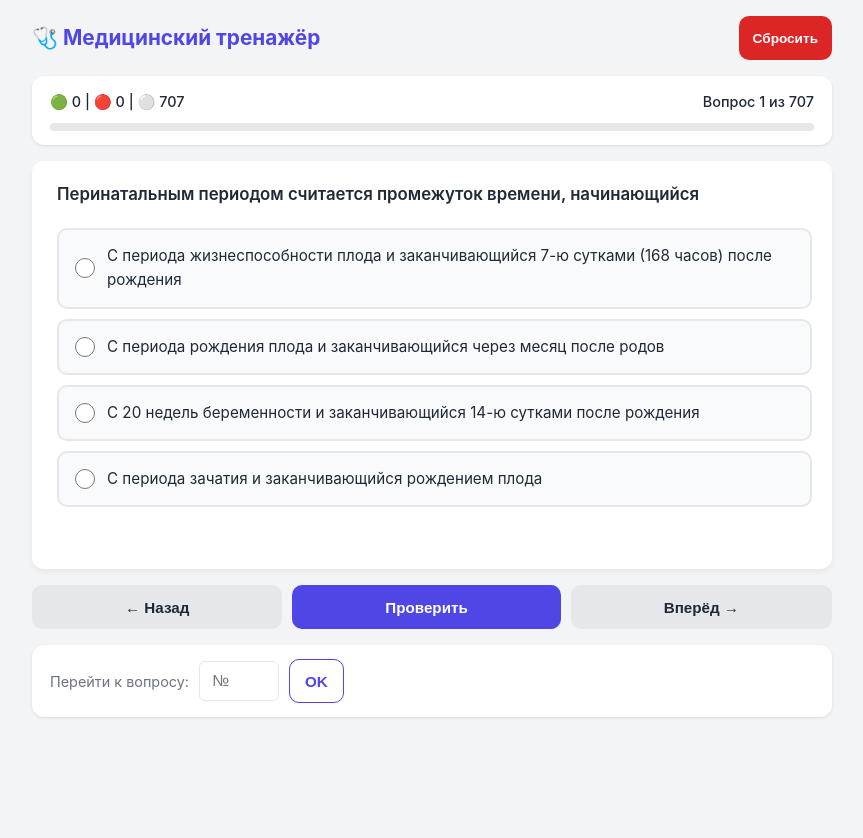
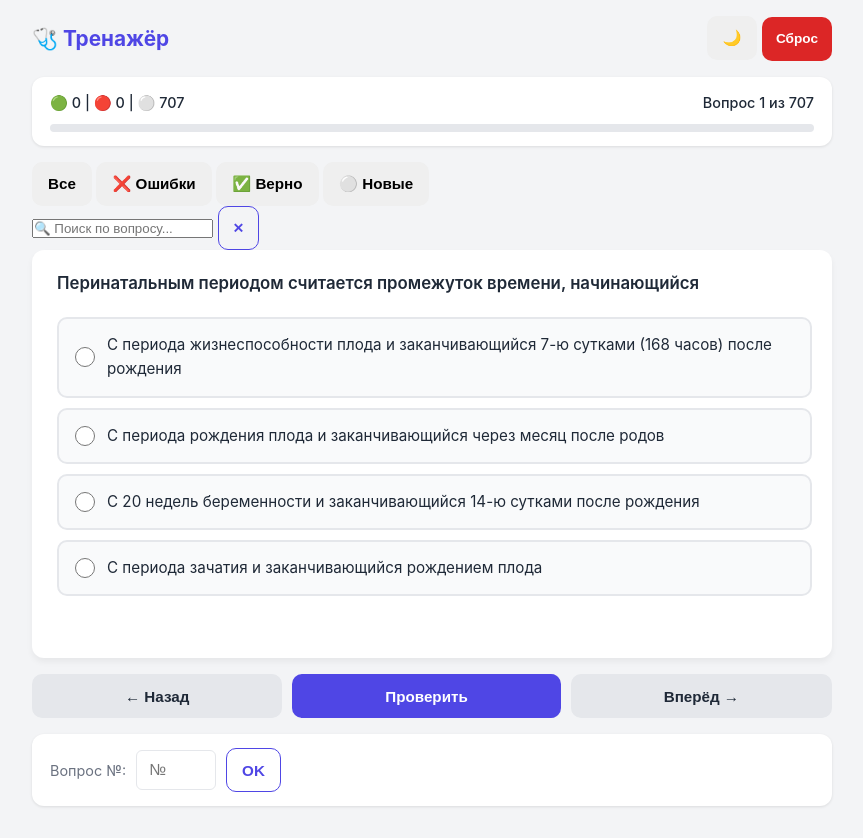
Before and after one commit to Yavaland/med-trainer, a plain HTML site: page index.html in a window 1280 px wide. Shown: the whole page, without its empty margins (208-1071 px from the left). Before the commit the page ends 800 px from the top, so only its background shows below. Drawn offline with Linux system fonts and the light colour scheme.

Commit message:
Update index.html

```diff
--- a/index.html
+++ b/index.html
@@ -10,20 +10,34 @@
 <body>
     <div class="app-container">
         <header class="app-header">
-            <h1>🩺 Медицинский тренажёр</h1>
-            <button class="btn btn-danger btn-sm" id="resetBtn">Сбросить</button>
+            <h1>🩺 Тренажёр</h1>
+            <div class="header-buttons">
+                <button class="btn btn-theme" id="themeToggle" title="Тема">🌙</button>
+                <button class="btn btn-danger btn-sm" id="resetBtn">Сброс</button>
+            </div>
         </header>
 
         <div class="stats-panel">
-            <div class="stats-text" id="stats">
-                <span>Загрузка...</span>
-            </div>
+            <div class="stats-text" id="stats"><span>Загрузка...</span></div>
             <div class="progress-bar-container">
                 <div class="progress-bar" id="bar"></div>
             </div>
         </div>
 
+        <div class="filter-panel">
+            <button class="btn btn-filter active" id="showAllBtn">Все</button>
+            <button class="btn btn-filter" id="showWrongBtn">❌ Ошибки</button>
+            <button class="btn btn-filter" id="showCorrectBtn">✅ Верно</button>
+            <button class="btn btn-filter" id="showUnansweredBtn">⚪ Новые</button>
+        </div>
+
+        <div class="search-panel">
+            <input type="text" id="searchInput" placeholder="🔍 Поиск по вопросу...">
+            <button class="btn btn-outline btn-sm" id="clearSearchBtn">✕</button>
+        </div>
+
         <div class="question-card" id="card">
+            <div class="question-number" id="questionNumber"></div>
             <div class="question-text" id="question"></div>
             <div class="answers-list" id="answers"></div>
             <div class="result-message" id="result"></div>
@@ -36,15 +50,9 @@
         </div>
 
         <div class="jump-panel">
-            <label for="jumpInput">Перейти к вопросу:</label>
+            <label for="jumpInput">Вопрос №:</label>
             <input type="number" id="jumpInput" min="1" placeholder="№">
             <button class="btn btn-outline" id="jumpBtn">OK</button>
-        </div>
-
-        <div class="hotkeys-hint">
-            Горячие клавиши: <kbd>1</kbd>-<kbd>9</kbd> — ответ ·
-            <kbd>Enter</kbd> — проверить ·
-            <kbd>←</kbd><kbd>→</kbd> — навигация
         </div>
     </div>
 
```
